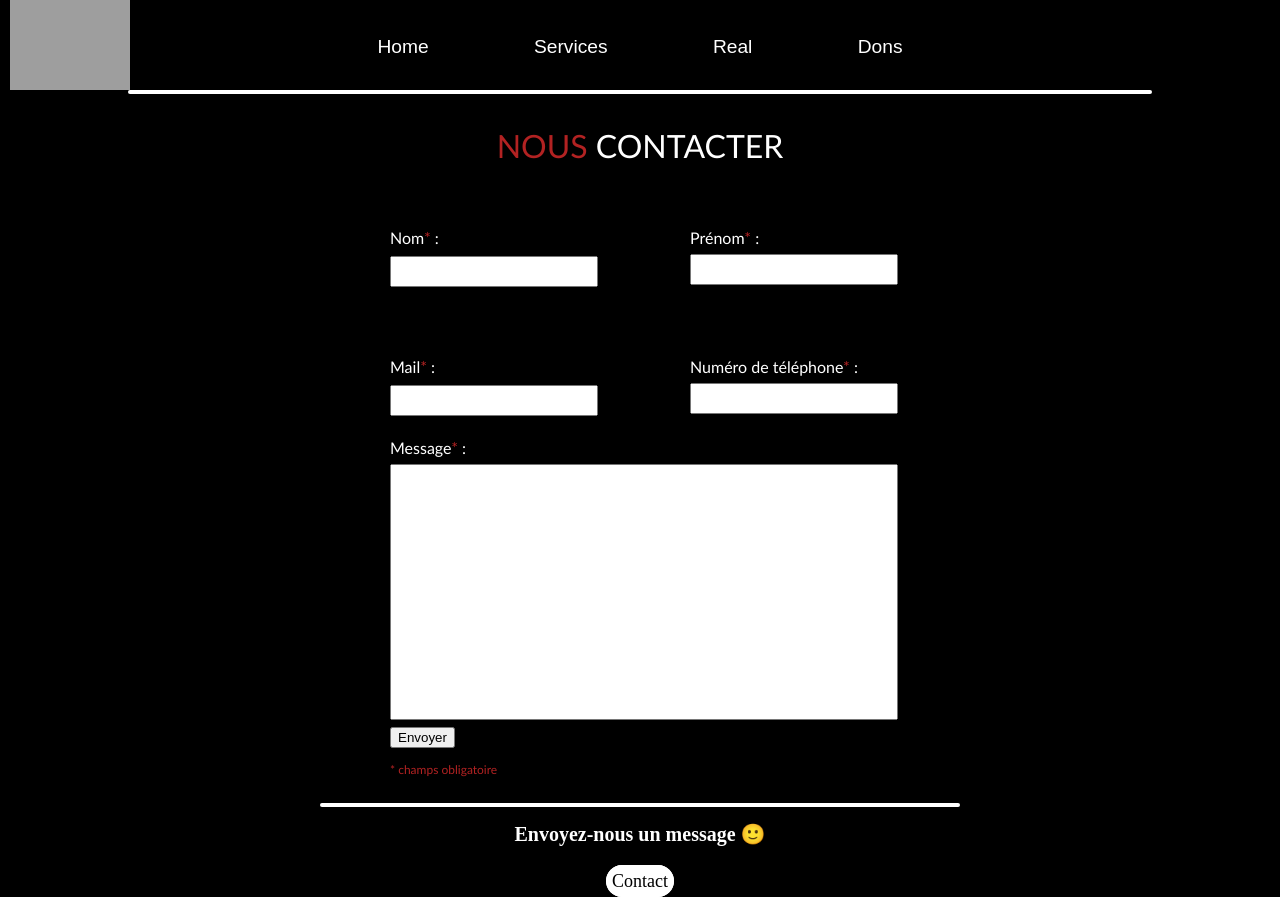
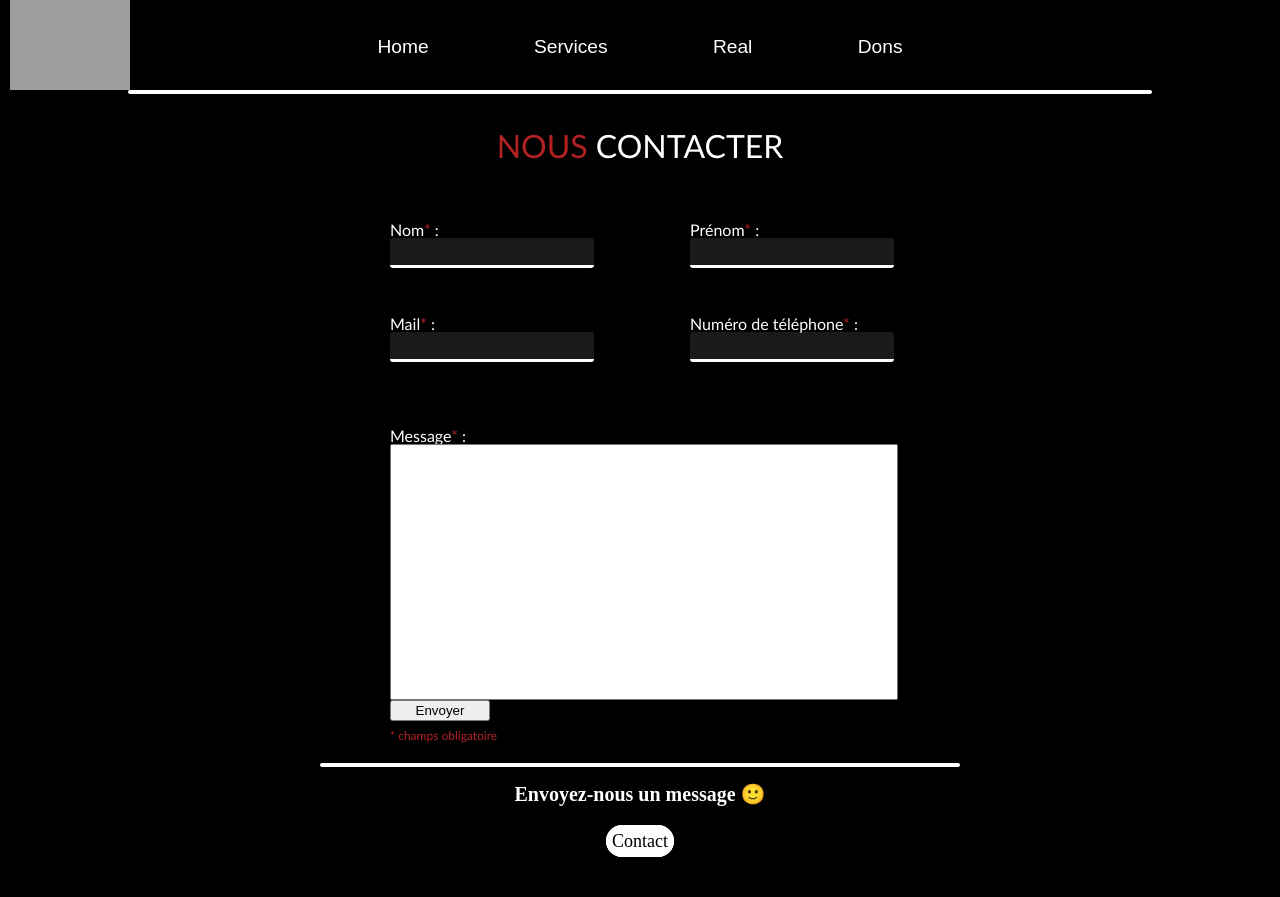
Before and after one commit to WojdylaR/Vva_Project, a React (Create React App) app in the folder frontend/: page /contact in a window 1280 px wide. After the commit the page ends 857 px from the top, so only its background shows below. Built offline with nearby package versions, Linux system fonts and the light colour scheme; grey boxes are pictures that could not be loaded.

Commit message:
page contact amélioré

```diff
--- a/frontend/src/Components/Contact/TextToSend.tsx
+++ b/frontend/src/Components/Contact/TextToSend.tsx
@@ -2,9 +2,9 @@ import React from "react";
 
 function TextToSend(){
     return(
-        <div>
+        <div id="txt_to_send">
             <p className="txttosend">Message<span className="red">*</span> :<input type="text" className="champTxt"/>
-            <button className="button">Envoyer</button></p>
+            <button id="button">Envoyer</button></p>
         </div>
     )
 }
--- a/frontend/src/Pages/Contact/index.tsx
+++ b/frontend/src/Pages/Contact/index.tsx
@@ -13,7 +13,7 @@ function Contact(){
                     <p id="nom" className="info">
                         <span className="inputTittle">Nom<span className="red">*</span> :</span>
                         <span className="inputTittle2">Prénom<span className="red">*</span> :</span><br/>
-                        <input className="champ"/>
+                        <input className="champ" />
                         <input className="champ2"/>
                     </p>
                     <br />
@@ -23,8 +23,8 @@ function Contact(){
                         <input className="champ"/>
                         <input className="champ2"/>
                     </p>
-                    <p id="send"><TextToSend /></p>
-                    <p id="obli"><span className="red">* champs obligatoire</span></p>
+                    <p id="send"><TextToSend />
+                    <p id="obli"><span className="red">* champs obligatoire</span></p></p>
                 </p>
             </div>
         </ContactStyle>
--- a/frontend/src/Styles/Contact/ContactStyle.tsx
+++ b/frontend/src/Styles/Contact/ContactStyle.tsx
@@ -27,9 +27,7 @@ div {
     width: 500px;
     margin-left: auto;
     margin-right: auto;
-    line-height: 2;
-
-
+    line-height: 1;
 }
 
 .link{
@@ -43,6 +41,12 @@ div {
 .champ{
     height: 25px;
     width: 40%;
+    border-top: 3px black;
+    border-right: 3px black;
+    border-left: 3px black;
+    border-bottom: 3px white solid;
+    background:rgba(255,255,255, 0.1);
+    border-radius: 3px;
 }
 
 .champ2{
@@ -50,6 +54,12 @@ div {
     left: 60%;
     height: 25px;
     width: 40%;
+    border-top: 3px black;
+    border-right: 3px black;
+    border-left: 3px black;
+    border-bottom: 3px white solid;
+    background:rgba(255,255,255, 0.1);
+    border-radius: 3px;
 }
 
 .champTxt {
@@ -58,8 +68,14 @@ div {
     width: 500px;
 }
 
+#txt_to_send{
+    position: relative;
+    height: 350px;
+}
+
 .txttosend{
-
+    position: relative;
+    top: 50px;
 }
 
 .inputTittle {
@@ -71,6 +87,10 @@ div {
     left:60%;
 }
 
+#button{
+    position: relative;
+    width: 20%;
+}
 
 animation-duration: 0.75s;
     animation-name: opa;
```
